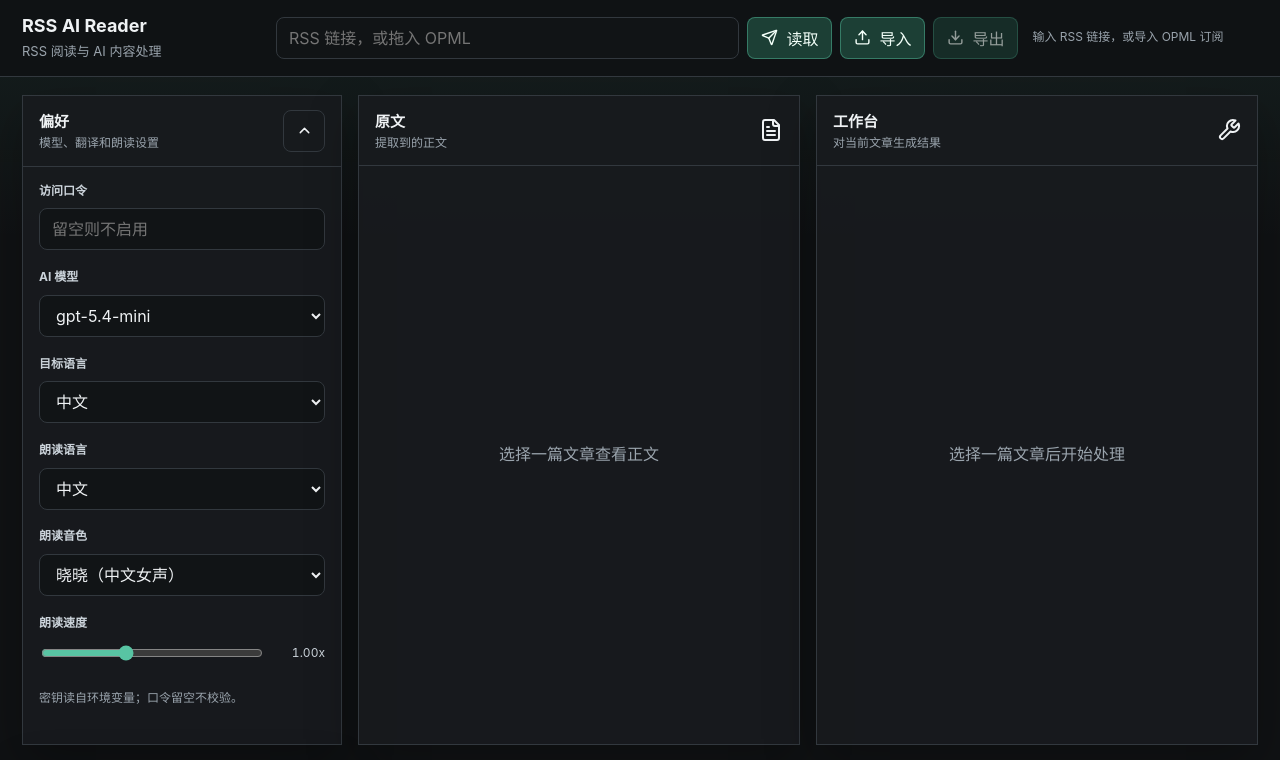
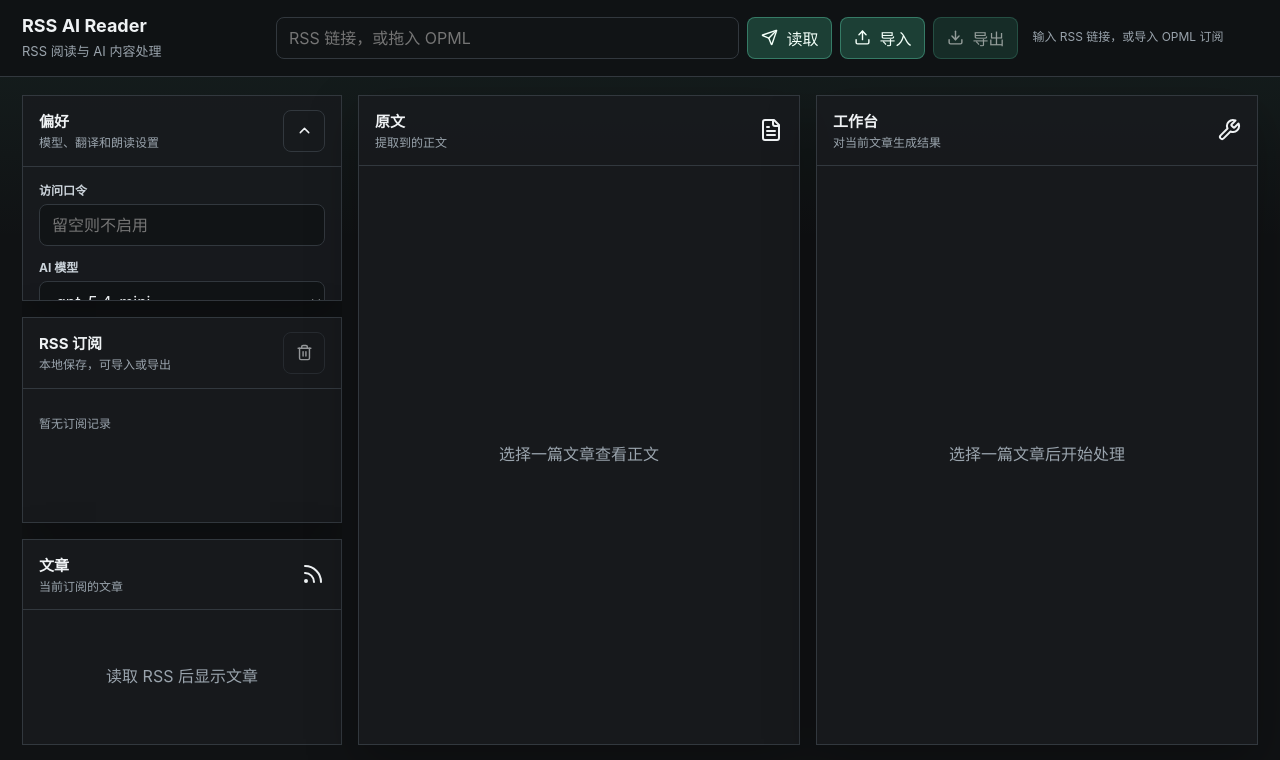
Before and after one commit to deanxizian/rss_web, a Next.js app: page / in a window 1280 px wide. Shown: the top 760 px of the page. Built offline with nearby package versions, Linux system fonts and the light colour scheme.

Commit message:
Refine responsive layout alignment

```diff
--- a/app/globals.css
+++ b/app/globals.css
@@ -322,6 +322,11 @@ a {
   gap: 12px;
 }
 
+.settings-panel .panel-body.stack {
+  align-content: start;
+  grid-auto-rows: max-content;
+}
+
 .setting-row {
   display: grid;
   gap: 6px;
@@ -361,7 +366,9 @@ a {
 .source-list,
 .article-list {
   display: grid;
+  align-content: start;
   gap: 8px;
+  grid-auto-rows: max-content;
 }
 
 .source-list {
@@ -753,6 +760,7 @@ a {
   }
 
   .main-grid {
+    --viewport-panel-height: calc(100vh - 250px);
     grid-template-columns: var(--side-column-width) minmax(0, 1fr);
     grid-template-areas: "navigation workspace";
     align-items: stretch;
@@ -760,51 +768,46 @@ a {
 
   .navigation-stack {
     grid-area: navigation;
-    display: flex;
-    flex-direction: column;
-    grid-template-rows: auto auto;
+    display: grid;
+    grid-template-areas: none;
+    grid-template-rows: repeat(3, minmax(0, 1fr));
     gap: 16px;
     align-self: stretch;
     min-height: 0;
-    overflow: visible;
+    height: calc(var(--viewport-panel-height) + var(--viewport-panel-height) + 16px);
+    overflow: hidden;
+  }
+
+  .navigation-stack.settings-closed {
+    grid-template-rows: auto repeat(2, minmax(0, 1fr));
   }
 
   .side-stack {
-    grid-template-rows: auto minmax(0, 1fr);
-    height: var(--viewport-panel-height);
-    align-content: stretch;
-    overflow: visible;
+    display: contents;
   }
 
-  .navigation-stack.settings-open .side-stack {
-    grid-template-rows: auto auto;
-    height: auto;
-    align-content: start;
+  .original-panel,
+  .workbench-panel {
+    height: var(--viewport-panel-height);
   }
 
-  .navigation-stack.settings-closed .side-stack > .panel:not(.settings-panel) {
+  .side-stack > .panel,
+  .navigation-stack > .feed-panel {
     min-height: 0;
+    overflow: hidden;
   }
 
-  .navigation-stack.settings-closed .side-stack .source-list {
+  .navigation-stack > .feed-panel {
+    grid-area: auto;
+  }
+
+  .side-stack > .panel > .panel-body {
     flex: 1;
-    min-height: 0;
-    max-height: none;
     overflow: auto;
   }
 
-  .settings-panel.expanded,
-  .original-panel {
-    height: var(--viewport-panel-height);
-  }
-
-  .settings-panel.expanded {
-    overflow: hidden;
-  }
-
-  .settings-panel.expanded .panel-body {
-    flex: 1;
-    overflow: auto;
+  .side-stack .source-list {
+    max-height: none;
   }
 
   .workspace-stack {
@@ -820,80 +823,10 @@ a {
     min-height: 0;
   }
 
-  .workbench-panel .panel-body {
-    flex: 1;
-  }
-
-  .feed-panel .article-list-wrap {
-    flex: 1 1 0;
-    min-height: 0;
-    max-height: none;
-    overflow: auto;
-  }
-
-  .navigation-stack > .feed-panel {
-    flex: 1 1 auto;
-  }
-}
-
-@media (min-width: 1220px) {
-  .topbar-inner {
-    grid-template-columns: minmax(160px, 240px) clamp(720px, 58vw, 960px) minmax(0, 1fr);
-  }
-
-  .main-grid {
-    min-height: var(--viewport-panel-height);
-    grid-template-columns: var(--side-column-width) repeat(2, minmax(0, 1fr));
-    grid-template-areas: "navigation original workbench";
-    align-items: start;
-  }
-
-  .navigation-stack {
-    grid-area: navigation;
-    display: grid;
-    grid-template-areas:
-      "side"
-      "feed";
-    grid-template-rows: auto auto;
-    gap: 16px;
-    min-width: 0;
-    min-height: 0;
-    overflow: visible;
-  }
-
-  .navigation-stack > .feed-panel {
-    min-height: 420px;
-  }
-
-  .workspace-stack {
-    display: contents;
-  }
-
-  .original-panel,
-  .workbench-panel {
-    height: var(--viewport-panel-height);
-  }
-
   .original-panel .panel-body,
   .workbench-panel .panel-body {
     flex: 1;
     overflow: hidden;
-  }
-
-  .feed-panel > .empty {
-    flex: 1;
-    min-height: 0;
-  }
-
-  .empty-panel-body {
-    display: flex;
-    padding: 0;
-  }
-
-  .empty-panel-body > .empty {
-    flex: 1;
-    width: 100%;
-    min-height: 0;
   }
 
   .original-panel .article-detail {
@@ -919,6 +852,63 @@ a {
     min-height: 0;
     max-height: none;
   }
+
+  .feed-panel .article-list-wrap {
+    flex: 1 1 0;
+    min-height: 0;
+    max-height: none;
+    overflow: auto;
+  }
+}
+
+@media (min-width: 1220px) {
+  .topbar-inner {
+    grid-template-columns: minmax(160px, 240px) clamp(720px, 58vw, 960px) minmax(0, 1fr);
+  }
+
+  .main-grid {
+    --viewport-panel-height: calc(100vh - 150px);
+    min-height: var(--viewport-panel-height);
+    grid-template-columns: var(--side-column-width) repeat(2, minmax(0, 1fr));
+    grid-template-areas: "navigation original workbench";
+    align-items: start;
+  }
+
+  .navigation-stack {
+    grid-area: navigation;
+    display: grid;
+    grid-template-areas: none;
+    grid-template-rows: repeat(3, minmax(0, 1fr));
+    gap: 16px;
+    min-width: 0;
+    min-height: 0;
+    height: var(--viewport-panel-height);
+    overflow: hidden;
+  }
+
+  .navigation-stack.settings-closed {
+    grid-template-rows: auto repeat(2, minmax(0, 1fr));
+  }
+
+  .workspace-stack {
+    display: contents;
+  }
+
+  .feed-panel > .empty {
+    flex: 1;
+    min-height: 0;
+  }
+
+  .empty-panel-body {
+    display: flex;
+    padding: 0;
+  }
+
+  .empty-panel-body > .empty {
+    flex: 1;
+    width: 100%;
+    min-height: 0;
+  }
 }
 
 @media (min-width: 1480px) {
@@ -932,31 +922,21 @@ a {
   }
 
   .side-stack {
-    overflow: visible;
+    grid-area: side;
+    display: grid;
+    grid-template-rows: repeat(2, minmax(0, 1fr));
+    gap: 16px;
+    height: var(--viewport-panel-height);
+    overflow: hidden;
   }
 
-  .side-stack > .panel:not(.settings-panel) {
-    min-height: 280px;
+  .navigation-stack.settings-closed .side-stack {
+    grid-template-rows: auto minmax(0, 1fr);
   }
 
-  .side-stack .source-list {
-    max-height: min(28vh, 300px);
-    overflow: auto;
-  }
-
-  .navigation-stack.settings-closed .side-stack .source-list {
-    flex: 1;
-    min-height: 0;
-    max-height: none;
-  }
-
-  .feed-panel {
+  .navigation-stack > .feed-panel {
+    grid-area: feed;
     height: var(--viewport-panel-height);
-  }
-
-  .feed-panel .article-list-wrap {
-    flex: 1;
-    max-height: none;
   }
 }
 
```
Also changed, not shown: 2 other files (tests, documents, lock files or other folders).
